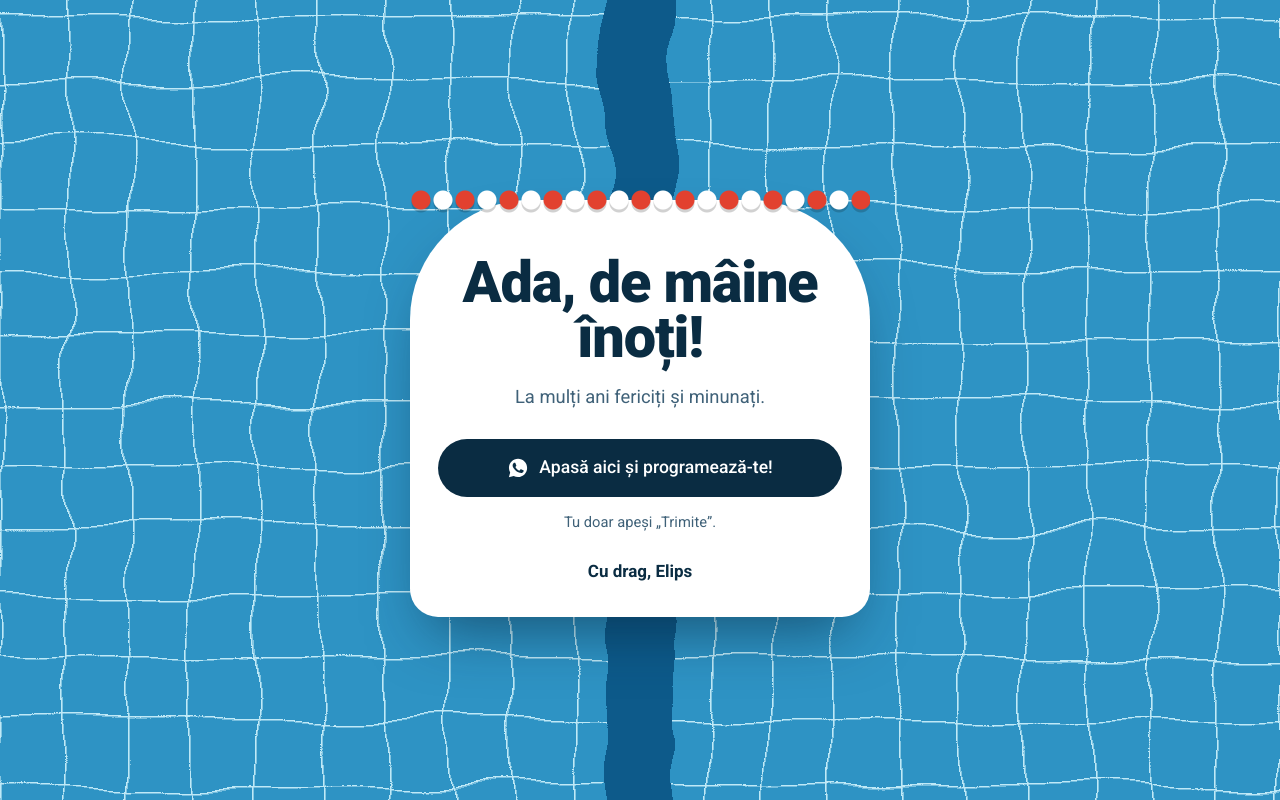
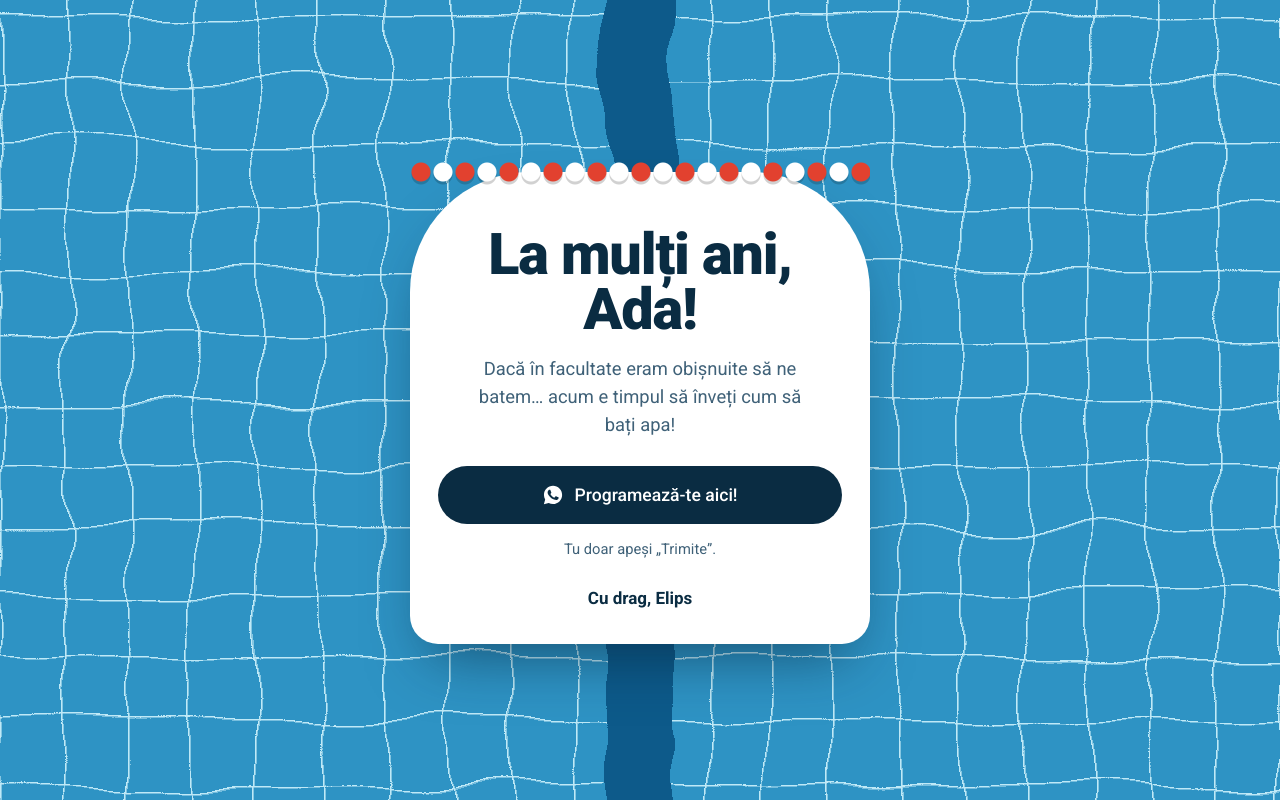
Before and after one commit to MariaIstrate06/cadou-ada, a plain HTML site: page index.html in a window 1280 px wide. Drawn offline with Linux system fonts and the light colour scheme.

Commit message:
Update index.html

```diff
--- a/index.html
+++ b/index.html
@@ -218,12 +218,12 @@
   <article class="card">
     <div class="rope" aria-hidden="true"></div>
     <div class="card-inner">
-      <h1>Ada, de mâine înoți!</h1>
-      <p class="gift">La mulți ani fericiți și minunați.</p>
+      <h1>La mulți ani, Ada!</h1>
+      <p class="gift">Dacă în facultate eram obișnuite să ne batem… acum e timpul să înveți cum să bați apa!</p>
 
       <a class="cta" id="book" href="#" target="_blank" rel="noopener">
         <svg viewBox="0 0 24 24" fill="currentColor" aria-hidden="true"><path d="M12.04 2C6.58 2 2.13 6.45 2.13 11.91c0 1.75.46 3.45 1.32 4.95L2.05 22l5.25-1.38a9.9 9.9 0 0 0 4.74 1.2c5.46 0 9.91-4.45 9.91-9.91C21.95 6.45 17.5 2 12.04 2Zm5.8 14.03c-.25.69-1.44 1.32-1.98 1.37-.51.06-1.15.08-1.85-.12-.43-.14-.97-.31-1.67-.61-2.94-1.27-4.86-4.23-5-4.43-.15-.2-1.2-1.6-1.2-3.05s.76-2.16 1.03-2.46c.27-.29.59-.37.79-.37h.57c.18 0 .43-.07.67.51.25.59.84 2.04.91 2.19.07.15.12.32.02.52-.1.2-.15.32-.29.5-.15.17-.31.39-.44.52-.15.15-.3.31-.13.6.17.3.76 1.25 1.63 2.03 1.12 1 2.06 1.31 2.36 1.46.29.15.47.12.64-.07.17-.2.74-.86.94-1.16.2-.3.39-.25.66-.15.27.1 1.72.81 2.02.96.29.15.49.22.56.34.07.12.07.71-.18 1.4Z"/></svg>
-        Apasă aici și programează-te!
+        Programează-te aici!
       </a>
       <p class="after">Tu doar apeși „Trimite”.</p>
 
```
